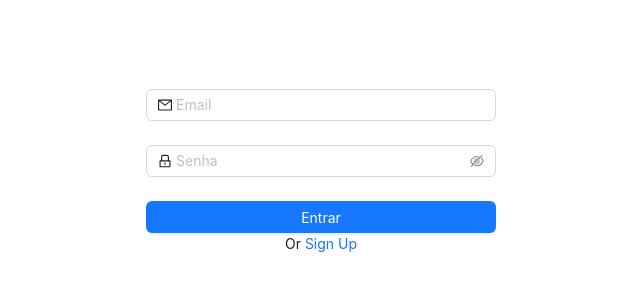
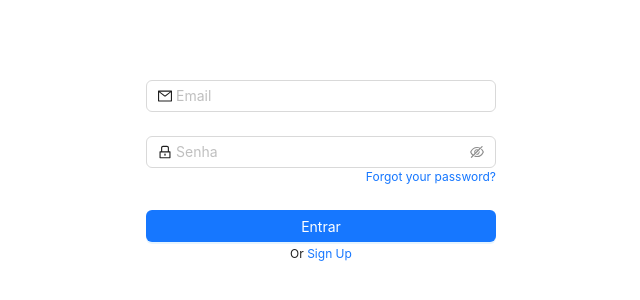
Before and after one commit to GRenkel/serverless-image-optimizer, a React (Create React App) app: page /auth/signin in a window 1280 px wide. Shown: the part 216-516 px from the top of the page, without its empty margins (319-959 px from the left). Built offline with nearby package versions, Linux system fonts and the light colour scheme; the HTML template or start-up script is replaced by a standard one; what amazon-cognito-identity-js would draw is missing.

Commit message:
feat: improvements to ui

```diff
--- a/src/screens/Auth/login/LoginForm.jsx
+++ b/src/screens/Auth/login/LoginForm.jsx
@@ -29,6 +29,9 @@ const LoginForm = ({ handleOnAuthentication, authenticationError, formRef, isLoa
           prefix={<LockOutlined className="site-form-item-icon" />}
           placeholder="Senha"
         />
+        <span style={{ fontSize: 12, display:'flex', justifyContent: 'flex-end' }}>
+          <a href='signup'>Forgot your password?</a>
+        </span>
       </Form.Item>
 
       {authenticationError && <label style={{ color: 'red' }}>{authenticationError}</label>}
@@ -44,7 +47,9 @@ const LoginForm = ({ handleOnAuthentication, authenticationError, formRef, isLoa
         >
           Entrar
         </Button>
-        Or <a href='signup'>Sign Up</a>
+        <span style={{ fontSize: 12 }}>
+          Or <a href='signup'>Sign Up</a>
+        </span>
       </Form.Item>
 
     </Form>
```
